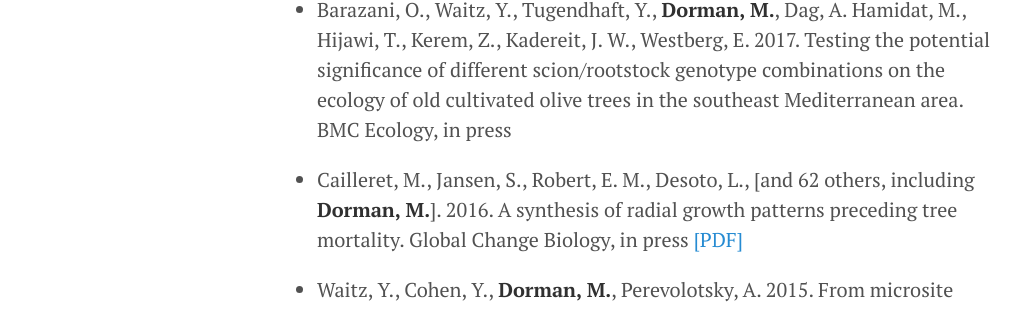
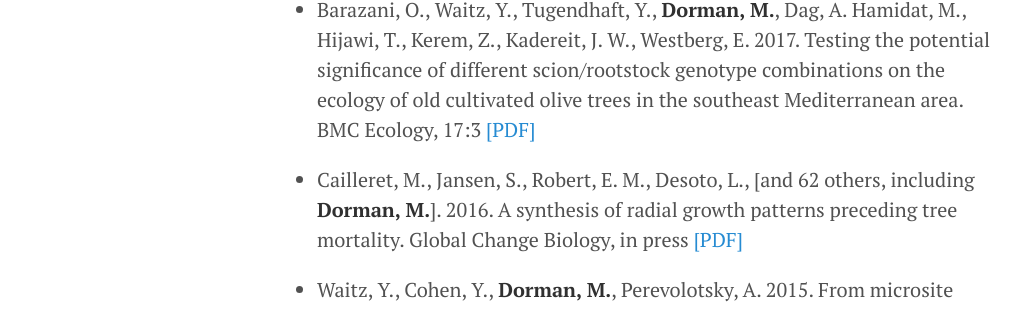
Before and after one commit to michaeldorman/michaeldorman.github.io, a Jekyll site: the page built from cv.md, in a window 1280 px wide and 900 px high, scrolled down 2881 px. Shown: the part 264-574 px from the top of the window, without its empty margins (3-1025 px from the left). Built offline with Jekyll 4.4.1, drawn with Linux system fonts in a browser that asks for light colours; some of the changed text lies outside the part shown.

Commit message:
updated publications

```diff
--- a/cv.md
+++ b/cv.md
@@ -59,8 +59,8 @@ January 2016-today
 March 2013-today
 :    Lecturer, Ben-Gurion University of the Negev
 
-  * *Introduction to Programming for Spatial Data Analysis* 2-credits (2013), 3-credits (2015, 2016) <a href="http://www.geog.bgu.ac.il/fastSite/coursesFiles/tamag/12810043.pdf">[Syllabus]</a>
-  * *Web Applications for Spatial Data* 3-credits (2016) <a href="http://www.geog.bgu.ac.il/fastSite/coursesFiles/tamag/12810147.pdf">[Syllabus]</a>
+  * *"Introduction to Programming for Spatial Data Analysis"* 2-credits (2013), 3-credits (2015, 2016) <a href="http://www.geog.bgu.ac.il/fastSite/coursesFiles/tamag/12810043.pdf">[Syllabus]</a>
+  * *"Web Applications for Spatial Data"* 3-credits (2016) <a href="http://www.geog.bgu.ac.il/fastSite/coursesFiles/tamag/12810147.pdf">[Syllabus]</a>
 
 March 2015-March 2016
 :    Quantitative Ecologist and Information Systems, HaMaarag – Israel’s National Ecosystem Assessment Program.
@@ -103,7 +103,7 @@ August 2006
 
 ## **Peer-Reviewed Articles**
 
-* Barazani, O., Waitz, Y., Tugendhaft, Y., **Dorman, M.**,  Dag, A. Hamidat, M., Hijawi, T., Kerem, Z., Kadereit, J. W., Westberg, E. 2017. Testing the potential significance of different scion/rootstock genotype combinations on the ecology of old cultivated olive trees in the southeast Mediterranean area. BMC Ecology, in press
+* Barazani, O., Waitz, Y., Tugendhaft, Y., **Dorman, M.**,  Dag, A. Hamidat, M., Hijawi, T., Kerem, Z., Kadereit, J. W., Westberg, E. 2017. Testing the potential significance of different scion/rootstock genotype combinations on the ecology of old cultivated olive trees in the southeast Mediterranean area. BMC Ecology, 17:3 <a href="https://dl.dropboxusercontent.com/s/pepsryibir9cyu4/Barazani%20et%20al%202017.pdf?dl=0">[PDF]</a>
 
 * Cailleret, M., Jansen, S., Robert, E. M., Desoto, L., [and 62 others, including **Dorman, M.**]. 2016. A synthesis of radial growth patterns preceding tree mortality. Global Change Biology, in press <a href="https://dl.dropboxusercontent.com/s/o6ufbg1r5odbxlh/Cailleret%20et%20al.%202016.pdf?dl=0">[PDF]</a>
 
```
